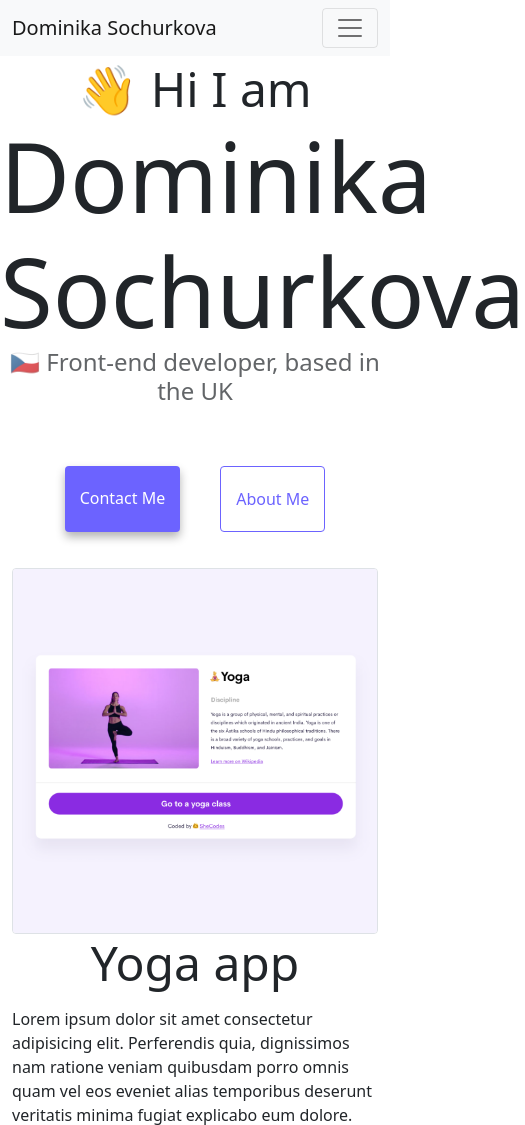
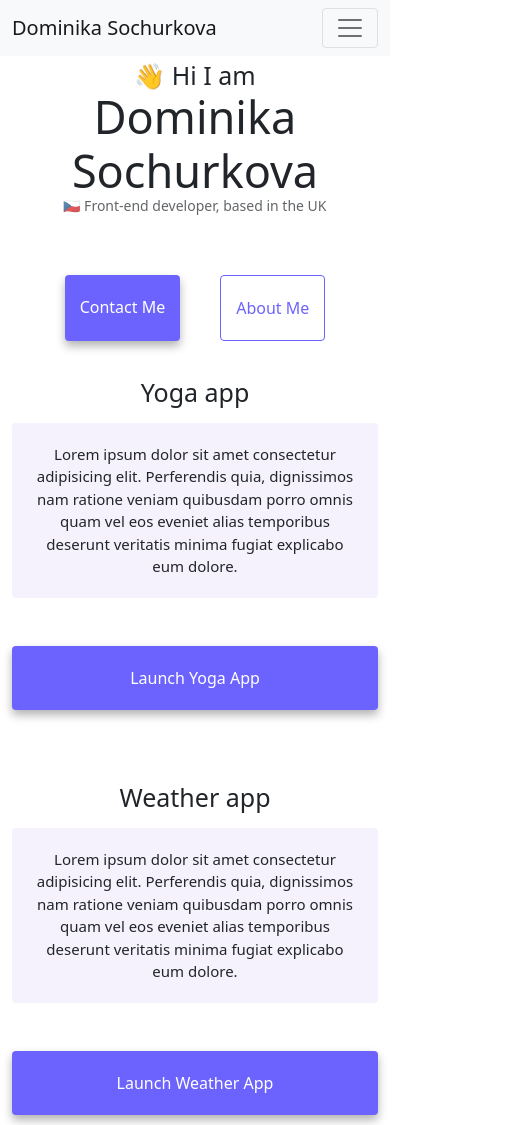
Before and after one commit to Dom1ka/Portfolio-SheCodes-Homework, a website: page index.html in a window 390 px wide. Shown: the top 1125 px of the page, 525 px wide, since content can reach past the window. Drawn offline with nearby package versions, Linux system fonts and the light colour scheme.

Commit message:
Responsive display

```diff
--- a/index.html
+++ b/index.html
@@ -57,7 +57,7 @@
     </div>
     <div class="container">
       <div class="row mt-3">
-        <div class="col-md-6">
+        <div class="col-md-6 d-none d-md-block">
           <img
             src="images/yoga.png"
             alt="yoga web"
@@ -66,27 +66,32 @@
         </div>
         <div class="col-md-6">
           <h2 class="mb-3">Yoga app</h2>
+          <p>
             Lorem ipsum dolor sit amet consectetur adipisicing elit. Perferendis
             quia, dignissimos nam ratione veniam quibusdam porro omnis quam vel
             eos eveniet alias temporibus deserunt veritatis minima fugiat
             explicabo eum dolore.
+          </p>
           <div class="mt-5">
             <a href="#" class="primary-link">Launch Yoga App</a>
           </div>
         </div>
       </div>
+      <br />
       <div class="row mt-5">
         <div class="col-md-6">
           <h2 class="mb-3">Weather app</h2>
+          <p>
             Lorem ipsum dolor sit amet consectetur adipisicing elit. Perferendis
             quia, dignissimos nam ratione veniam quibusdam porro omnis quam vel
             eos eveniet alias temporibus deserunt veritatis minima fugiat
             explicabo eum dolore.
+          </p>
           <div class="mt-5">
             <a href="#" class="primary-link">Launch Weather App</a>
           </div>
         </div>
-        <div class="col-md-6">
+        <div class="col-md-6 d-none d-md-block">
           <img
             src="images/weather.png"
             alt="weather app"
@@ -94,8 +99,9 @@
           />
         </div>
       </div>
+      <br />
       <div class="row mt-5">
-        <div class="col-md-6">
+        <div class="col-md-6 d-none d-md-block">
           <img
             src="images/yogurt.png"
             alt="web about yogurt"
@@ -104,10 +110,12 @@
         </div>
         <div class="col-md-6">
           <h2 class="mb-3">Yogurt app</h2>
+          <p>
             Lorem ipsum dolor sit amet consectetur adipisicing elit. Perferendis
             quia, dignissimos nam ratione veniam quibusdam porro omnis quam vel
             eos eveniet alias temporibus deserunt veritatis minima fugiat
             explicabo eum dolore.
+          </p>
           <div class="mt-5">
             <a href="#" class="primary-link">Launch Yogurt App</a>
           </div>
--- a/style.css
+++ b/style.css
@@ -99,3 +99,37 @@ p {
   box-shadow: var(--box-shadow);
   color: white;
 }
+
+@media (max-width: 768px) {
+  h1 {
+    font-size: 80px;
+  }
+  h2 {
+    font-size: 40px;
+  }
+  h3 {
+    font-size: 20px;
+  }
+}
+
+@media (max-width: 576px) {
+  h1 {
+    font-size: 45px;
+  }
+  h2 {
+    font-size: 25px;
+  }
+  h3 {
+    font-size: 14px;
+  }
+  .primary-link {
+    display: block;
+    text-align: center;
+  }
+  .email-link {
+    font-size: 18px;
+  }
+  p {
+    font-size: 15px;
+  }
+}
```
Lines whose indentation alone changed are shown as unchanged.
